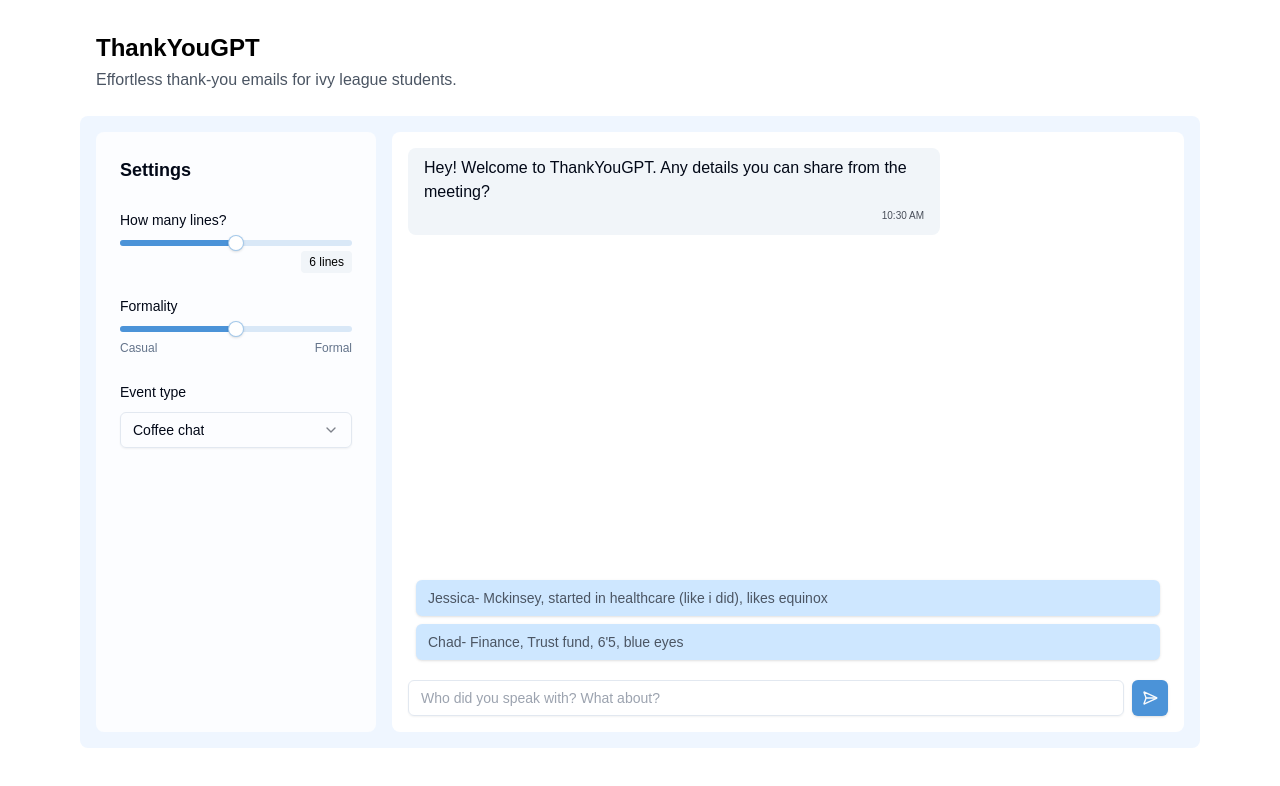
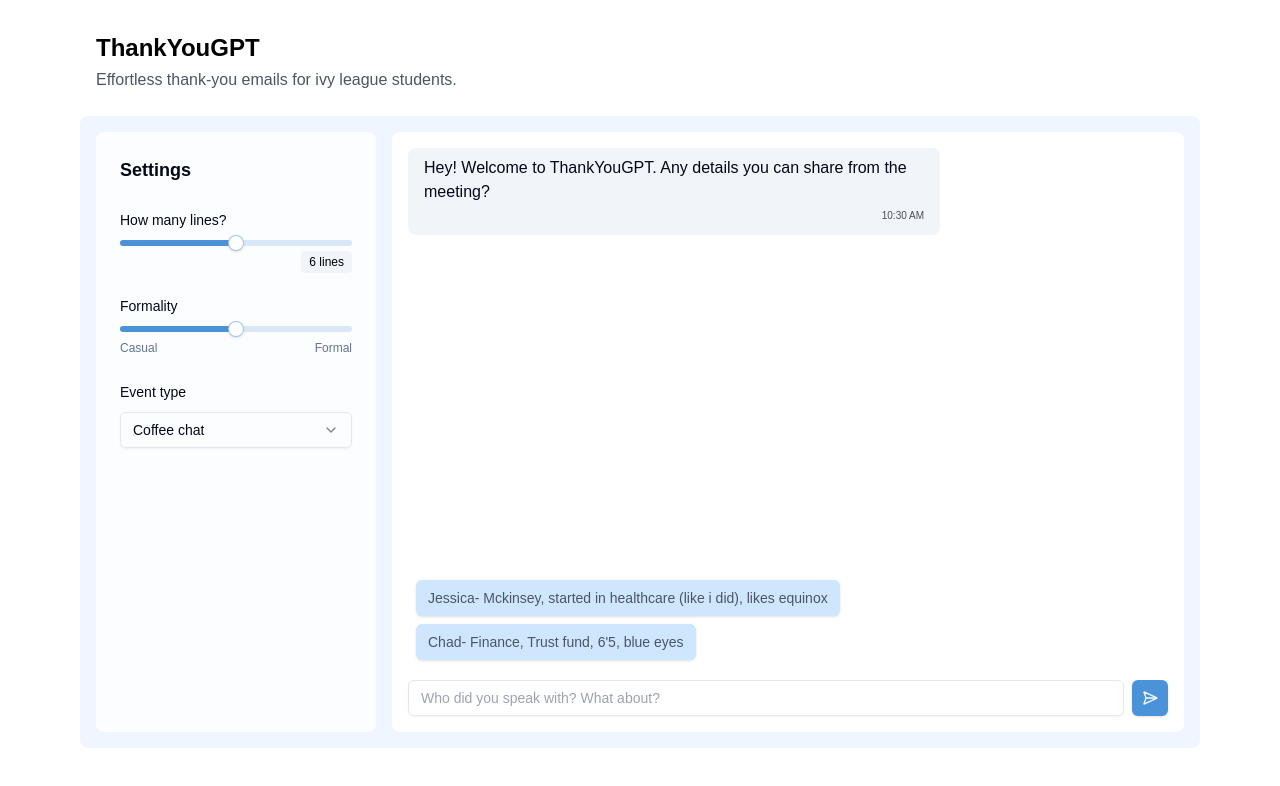
Before and after one commit to itayzit/thankyougpt, a Next.js app: page / in a window 1280 px wide. Shown: the top 786 px of the page. Built offline with nearby package versions, Linux system fonts and the light colour scheme.

Commit message:
fix suggestion sizing

```diff
--- a/app/page.tsx
+++ b/app/page.tsx
@@ -176,18 +176,17 @@ export default function ThankYouGPT() {
             <div ref={messagesEndRef} />
           </div>
           {showSuggestions && (
-            <div className="flex flex-wrap gap-2 mb-1 mx-2">
+            <div className="flex flex-col gap-2 mb-1 mx-2">
               {suggestions.map((suggestion, index) => (
                 <Button
                   key={index}
                   size="sm"
-                  className="text-xs sm:text-sm bg-custom_primary text-gray-600 break-words w-full"
+                  className="text-xs sm:text-sm bg-custom_primary text-gray-600 break-words w-fit"
                   style={{
                     whiteSpace: 'normal',
                     height: 'auto',
                     padding: '8px 12px',
-                    textAlign: 'left',
-                    display: 'block'
+                    textAlign: 'left'
                   }}
                   onClick={() => {
                     setInput(suggestion);
```
